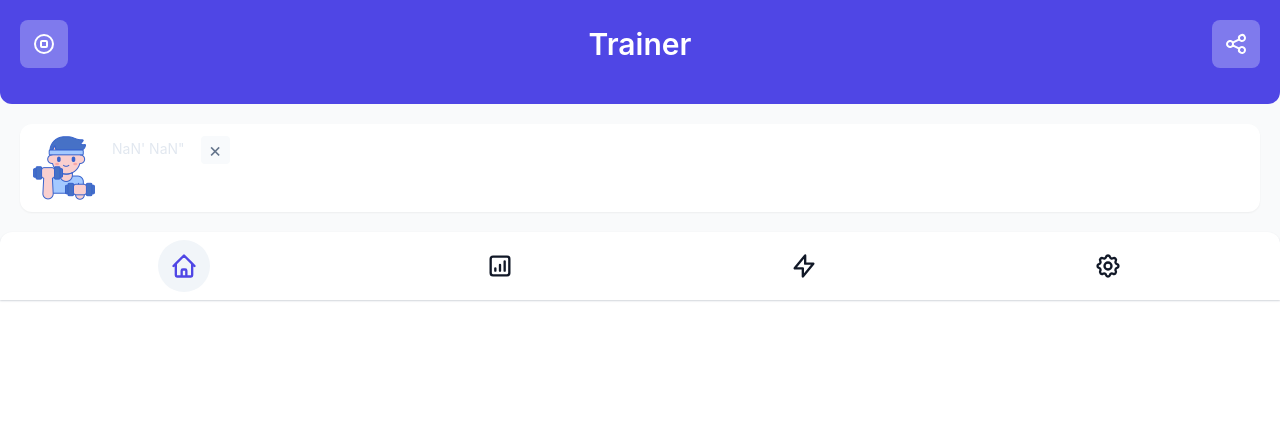
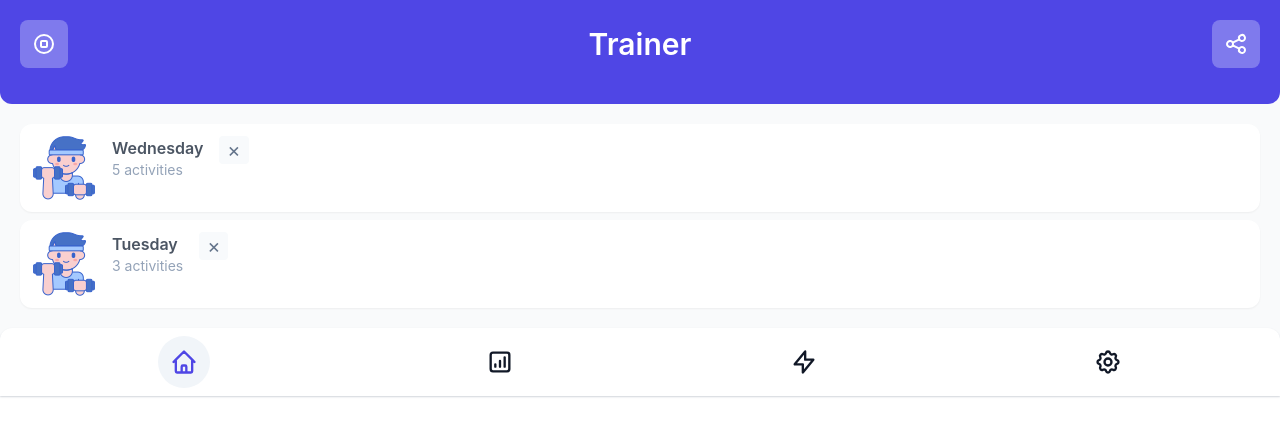
Before and after one commit to simone98dm/lazy-trainer-fe, a Vue app: page / in a window 1280 px wide. Shown: the top 436 px of the page. Built offline with nearby package versions, Linux system fonts and the light colour scheme; no server answers.

Commit message:
improve code, add vue-router

```diff
--- a/package.json
+++ b/package.json
@@ -10,7 +10,8 @@
   },
   "dependencies": {
     "pinia": "^2.0.22",
-    "vue": "^3.2.37"
+    "vue": "^3.2.37",
+    "vue-router": "^4.1.5"
   },
   "devDependencies": {
     "@vitejs/plugin-vue": "^3.1.0",
--- a/src/App.vue
+++ b/src/App.vue
@@ -1,15 +1,14 @@
 <script setup lang="ts">
 import Header from "./components/Header/Header.vue";
-import Content from "./components/Content/Content.vue";
 import Footer from "./components/Footer/Footer.vue";
 </script>
 
 <template>
   <div class="mx-auto">
     <div class="h-full bg-gray-50">
-      <Header />
-      <Content />
-      <Footer />
+      <Header></Header>
+      <router-view></router-view>
+      <Footer></Footer>
     </div>
   </div>
 </template>
--- a/src/assets/db.json
+++ b/src/assets/db.json
@@ -2,7 +2,7 @@
     "name": "Prima scheda",
     "data": [
         {
-            "dayOfWeek": 0,
+            "dayOfWeek": 2,
             "activities": [
                 {
                     "id": "704f84cd-4a48-4301-b88b-f4fd034081ae",
@@ -40,6 +40,32 @@
                     "videoUrl": ""
                 }
             ]
+        },
+        {
+            "dayOfWeek": 1,
+            "activities": [
+                {
+                    "id": "704f84cd-4a48-4301-b88b-f4fd034081ae",
+                    "description": "Tempor in elit ipsum sunt id fugiat pariatur culpa aute.",
+                    "name": "Skip",
+                    "time": 45000,
+                    "videoUrl": ""
+                },
+                {
+                    "id": "b858485d-e8fb-4d1f-a57c-0c7274e1c0aa",
+                    "description": "Ex nulla duis aliqua ad esse Lorem cupidatat commodo ipsum cupidatat tempor.",
+                    "name": "Rest",
+                    "time": 15000,
+                    "videoUrl": ""
+                },
+                {
+                    "id": "7922aa3b-27e8-4f12-a9f8-b8a748d83a7e",
+                    "description": "Culpa eiusmod aliquip reprehenderit qui reprehenderit.",
+                    "name": "MC",
+                    "time": 30000,
+                    "videoUrl": ""
+                }
+            ]
         }
     ]
 }
--- a/src/components/Content/Content.vue
+++ b/src/components/Content/Content.vue
@@ -1,13 +1,53 @@
 <script setup lang="ts">
+import { useRouter } from "vue-router";
 import { useStore } from "../../stores/main";
-import List from "../List/List.vue";
+import Item from "../Item/Item.vue";
 const store = useStore();
+const router = useRouter();
+function getDayOfTheWeek(day: number) {
+  var days = [
+    "Monday",
+    "Tuesday",
+    "Wednesday",
+    "Thursday",
+    "Friday",
+    "Saturday",
+    "Sunday",
+  ];
+  if (day > days.length) {
+    return null;
+  }
+  var dayName = days[day];
+  return dayName;
+}
+function formatDescription(len: number) {
+  if (len === 0) {
+    return "No activity found";
+  }
+  return `${len} ${len > 1 ? "activities" : "activity"}`;
+}
+function showDetails(dayOfWeek: number) {
+  router.push({
+    name: "details",
+    params: {
+      id: dayOfWeek,
+    },
+  });
+}
 </script>
 
 <template>
   <section class="p-5">
     <div class="space-y-2">
-      <List :list="store.getActivities" />
+      <div v-for="activity in store.getWeek">
+        <Item
+          :name="getDayOfTheWeek(activity.dayOfWeek)"
+          :description="formatDescription(activity.activities.length)"
+          :id="activity.dayOfWeek"
+          @click="showDetails"
+          :key="activity.dayOfWeek"
+        />
+      </div>
     </div>
   </section>
 </template>
--- a/src/components/Item/Item.vue
+++ b/src/components/Item/Item.vue
@@ -1,6 +1,7 @@
 <script setup lang="ts">
 import image from "../../assets/exercise.png";
-const props = defineProps(["item"]);
+const props = defineProps(["id", "name", "description", "time"]);
+const emits = defineEmits(["click"]);
 function millisToMinutesAndSeconds(millis: number) {
   const minutes: number = Math.floor(millis / 60000);
   const seconds: number = Number(((millis % 60000) / 1000).toFixed(0));
@@ -12,7 +13,10 @@ function millisToMinutesAndSeconds(millis: number) {
 </script>
 
 <template>
-  <div class="flex space-x-4 rounded-xl bg-white p-3 shadow-sm">
+  <div
+    @click="emits('click', props.id)"
+    class="flex space-x-4 rounded-xl bg-white p-3 shadow-sm"
+  >
     <img
       class="aspect-square w-16 rounded-lg bg-center object-cover"
       :src="image"
@@ -20,13 +24,13 @@ function millisToMinutesAndSeconds(millis: number) {
     />
     <div>
       <h4 class="font-semibold text-gray-600">
-        {{ props.item.name }}
+        {{ props.name }}
       </h4>
       <p class="text-sm text-slate-400">
-        {{ props.item.description }}
+        {{ props.description }}
       </p>
-      <span class="text-sm text-slate-200">
-        {{ millisToMinutesAndSeconds(props.item.time) }}
+      <span class="text-sm text-slate-200" v-if="props.time">
+        {{ millisToMinutesAndSeconds(props.time) }}
       </span>
     </div>
     <div>
--- a/src/components/List/List.vue
+++ b/src/components/List/List.vue
@@ -5,6 +5,11 @@ const props = defineProps(["list"]);
 
 <template>
   <div v-for="activity in props.list">
-    <Item :item="activity" :key="activity.id" />
+    <Item
+      :name="activity.name"
+      :description="activity.description"
+      :time="activity.time"
+      :key="activity.id"
+    />
   </div>
 </template>
--- /dev/null
+++ b/src/pages/Details.vue
@@ -0,0 +1,2 @@
+<script setup lang="ts"></script>
+<template>Details</template>
--- /dev/null
+++ b/src/pages/Home.vue
@@ -0,0 +1,11 @@
+<script setup lang="ts">
+import Header from "../components/Header/Header.vue";
+import Content from "../components/Content/Content.vue";
+import Footer from "../components/Footer/Footer.vue";
+</script>
+
+<template>
+  <div>
+    <Content />
+  </div>
+</template>
--- /dev/null
+++ b/src/router/router.ts
@@ -0,0 +1,15 @@
+import Home from "../pages/Home.vue";
+import Details from "../pages/Details.vue";
+import { createRouter, createWebHistory } from "vue-router";
+
+const routes = [
+  { name: "home", path: "/", component: Home },
+  { name: "details", path: "/details/:id", component: Details },
+];
+
+const router = createRouter({
+  history: createWebHistory(),
+  routes,
+});
+
+export default router;
--- a/src/stores/main.ts
+++ b/src/stores/main.ts
@@ -1,4 +1,4 @@
-import { IPlan } from './../models/Plan';
+import { IPlan } from "./../models/Plan";
 import { defineStore } from "pinia";
 import { IActivity } from "../models/Activity";
 
@@ -9,14 +9,30 @@ export const useStore = defineStore("main", {
     plan: fakeData as IPlan,
   }),
   getters: {
-    getActivities(state) {
+    getActivities: (state) => (dayOfWeek: number) => {
+      return state.plan.data.find((session) => session.dayOfWeek === dayOfWeek)
+        ?.activities;
+    },
+    getWeek(state) {
       return state.plan.data;
     },
   },
   actions: {
-    addActivity(activity: IActivity) {
+    addActivity(dayOfWeek: number, activity: IActivity) {
+      if (!this.plan.data[dayOfWeek]) {
+        this.plan.data[dayOfWeek] = {
+          dayOfWeek,
+          activities: [],
+        };
+      }
+      this.plan.data[dayOfWeek].activities.push(activity);
     },
-    removeActivity(a: IActivity) {
+    removeActivity(dayOfWeek: number, activity: IActivity) {
+      if (this.plan.data[dayOfWeek]) {
+        this.plan.data[dayOfWeek].activities = this.plan.data[
+          dayOfWeek
+        ].activities.filter((act) => act.id === activity.id);
+      }
     },
   },
 });
```
Also changed, not shown: src/main.ts (+11 -8 lines), 1 other file (tests, documents, lock files or other folders).
